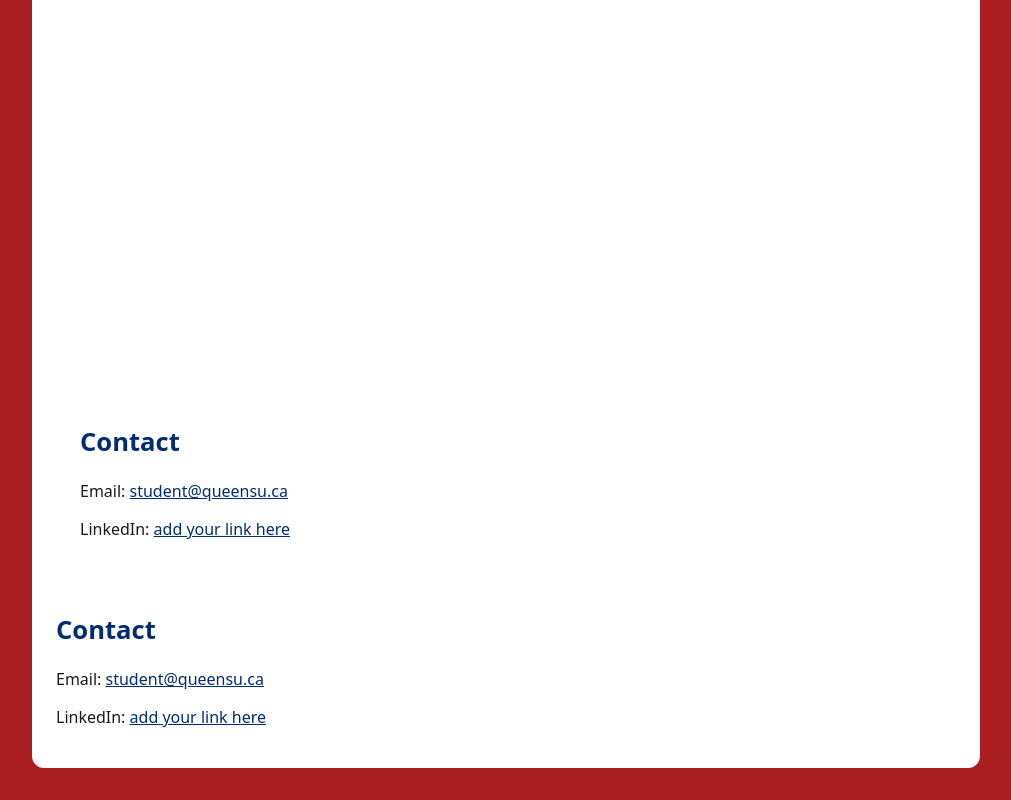
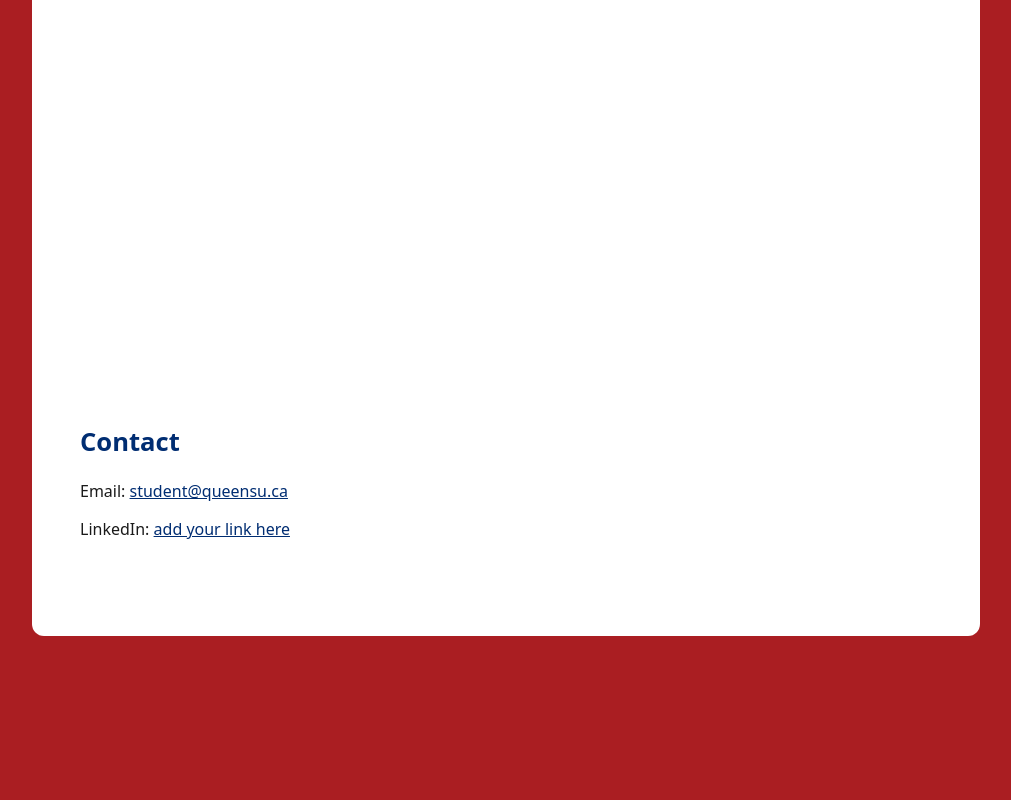
Before and after one commit to RuslanKain/queens-page-sample, a plain HTML site: page index.html in a window 1280 px wide. Shown: the part 1119-1919 px from the top of the page, without its empty margins (134-1145 px from the left). After the commit the page ends 1787 px from the top, so only its background shows below. Drawn offline with Linux system fonts and the light colour scheme.

Commit message:
Remove extra contact section from index.html
Removed the contact section from the HTML file.

```diff
--- a/index.html
+++ b/index.html
@@ -75,11 +75,3 @@
     </main>
   </body>
 </html>
-
-      <!-- ====== CONTACT (update your links) ====== -->
-      <h2>Contact</h2>
-      <p>Email: <a href="mailto:student@queensu.ca">student@queensu.ca</a></p>
-      <p>LinkedIn: <a href="#">add your link here</a></p>
-    </main>
-  </body>
-</html>
```
